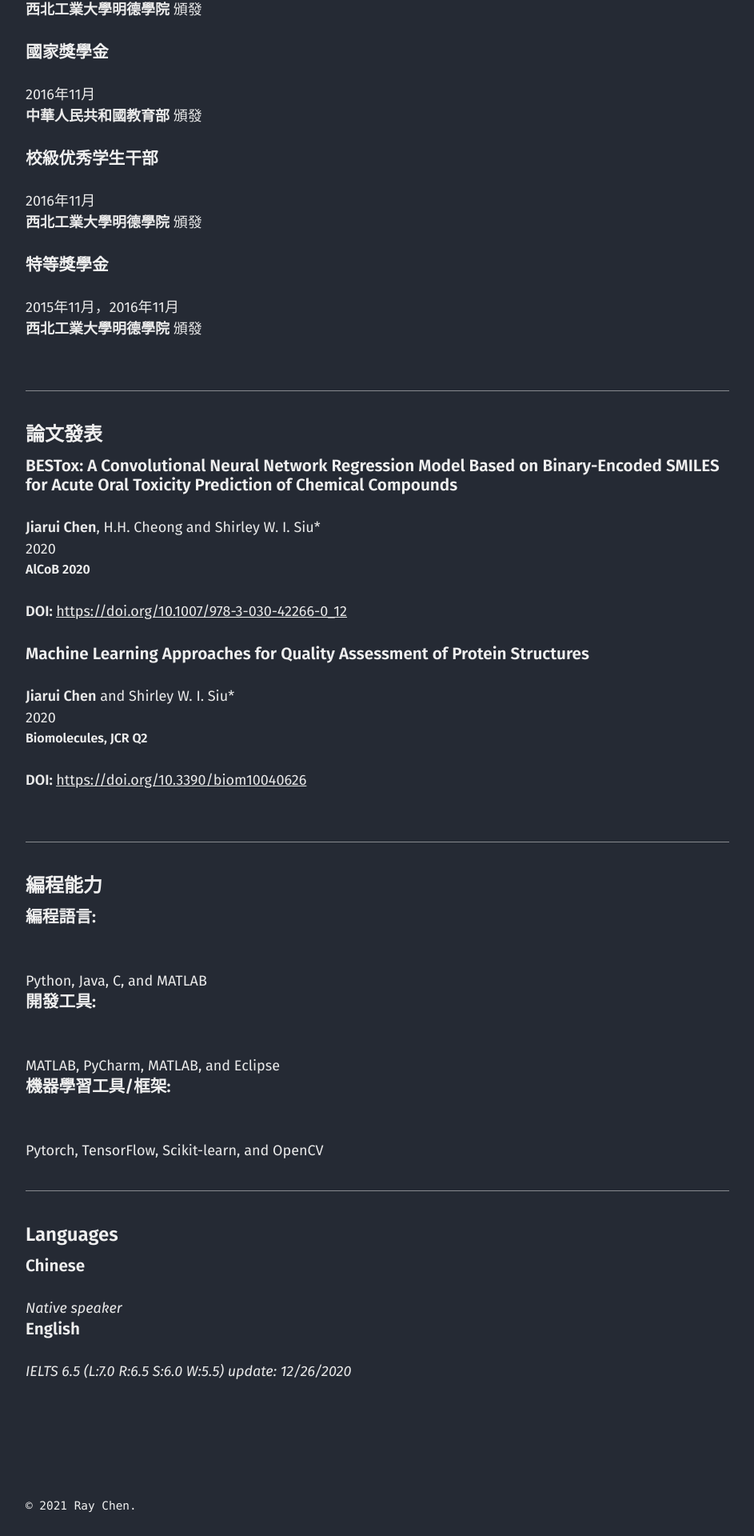
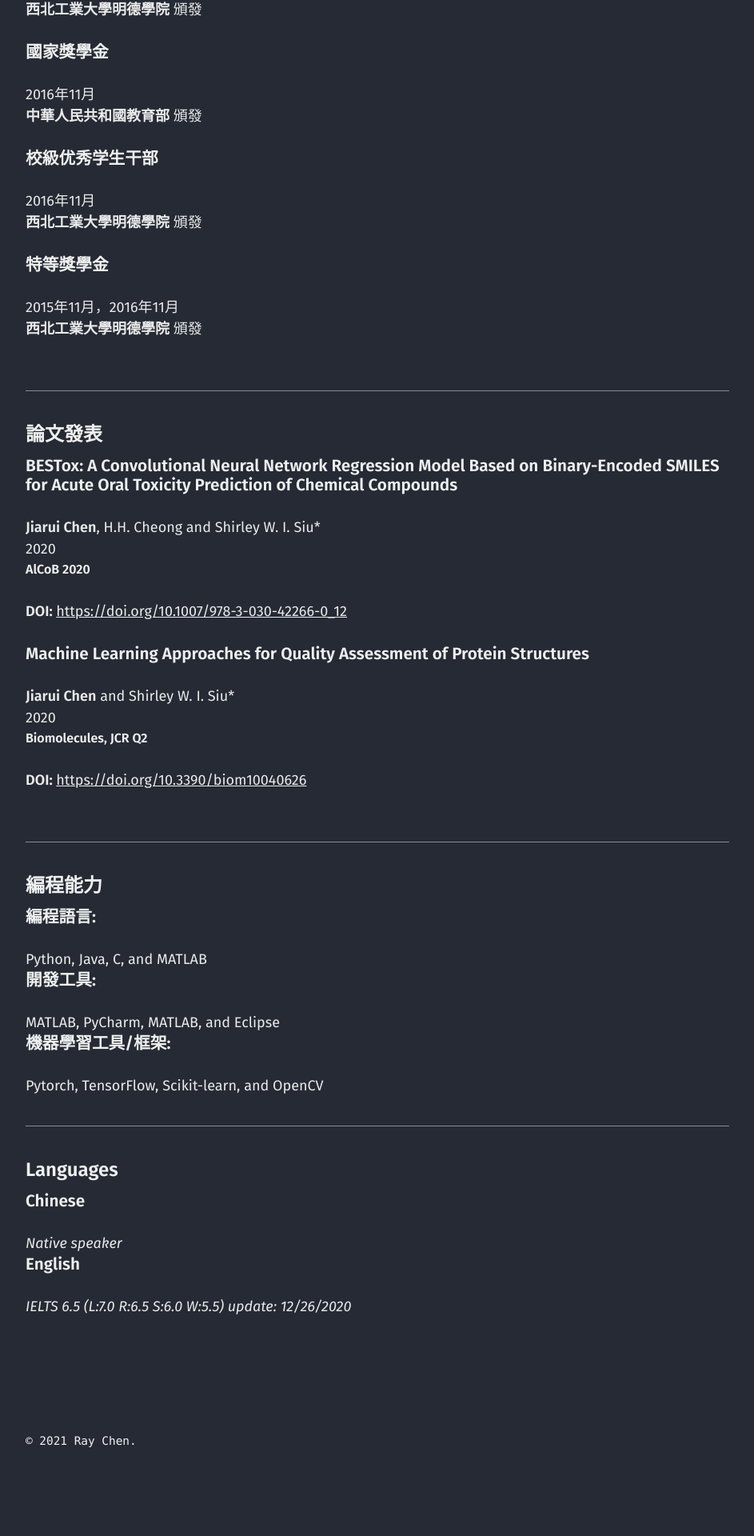
Before and after one commit to chen709847237/chen709847237, a Jekyll site: the page built from cv_cn.md, in a window 1280 px wide. Shown: the part 1885-3805 px from the top of the page at 80% size, without its empty margins (40-983 px from the left). Built offline with Jekyll 4.4.1, drawn with Linux system fonts in a browser that asks for light colours; after the commit the page ends 3724 px from its top, so only the background shows below that.

Commit message:
Update skills.html

```diff
--- a/_includes/cv_cn/skills.html
+++ b/_includes/cv_cn/skills.html
@@ -8,7 +8,7 @@
       {% for s in cv.skills %}
         <div class="taxonomy">
           {% if s.name %}
-            <h4 class="title">{{ s.name }}: </h4><br/>
+            <h4 class="title">{{ s.name }}: </h4>
           {% endif %}
           {% if s.keywords %}
             <span class="keywords">{{ s.keywords | array_to_sentence_string }}</span>
```
